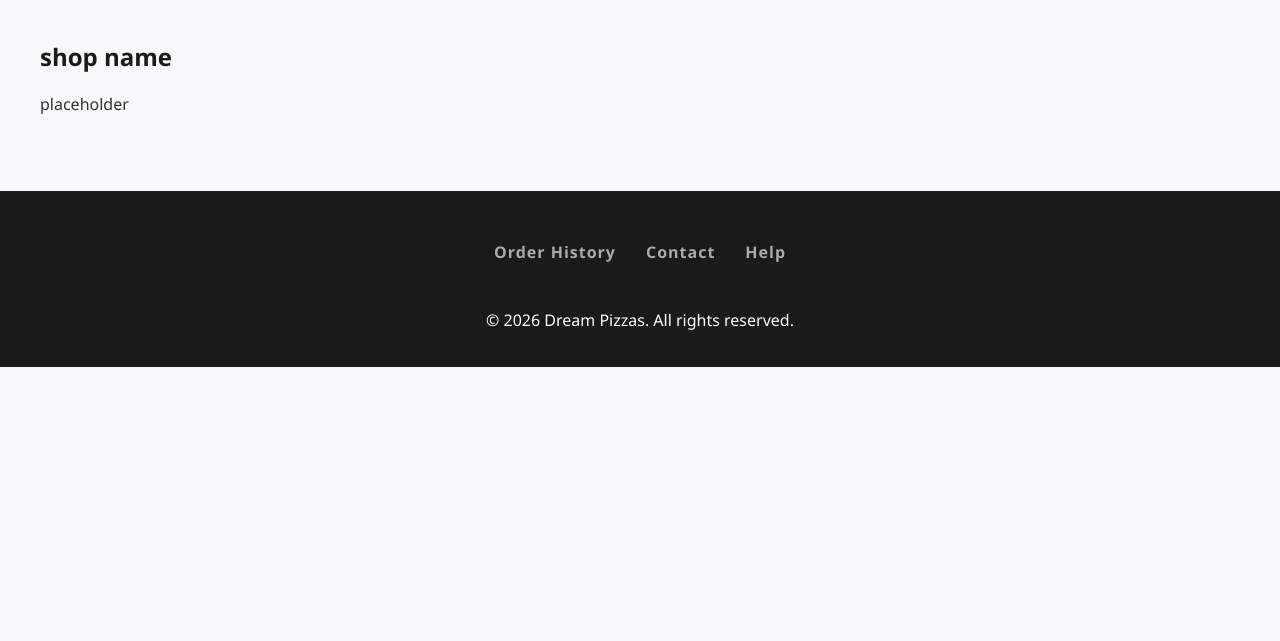
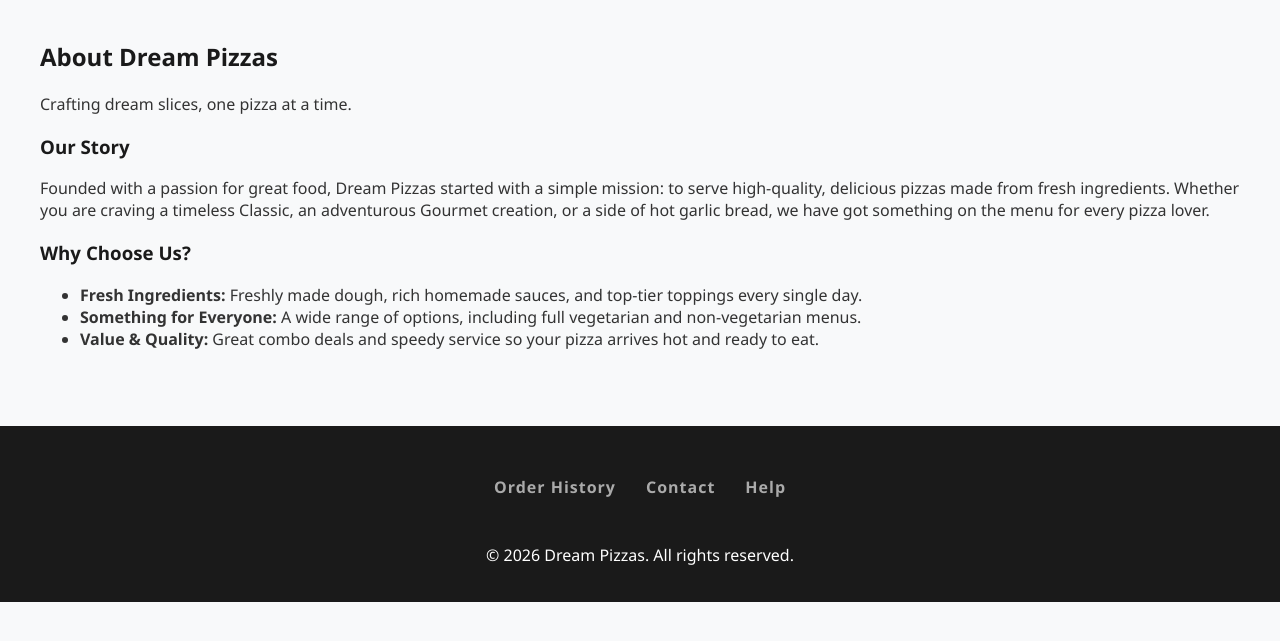
Before and after one commit to st25112-a11y/CSC-2-AS91897---AS91896, a Flask app: page /about in a window 1280 px wide. Shown: the part 62-703 px from the top of the page. Run offline with Flask 3, Linux system fonts and the light colour scheme.

Commit message:
Added text for about page

```diff
--- a/templates/about.html
+++ b/templates/about.html
@@ -3,8 +3,22 @@
 {% block title %}About - Dream Pizzas{% endblock %}
 
 {% block content %}
-    <body>
-        <h2>shop name</h2>
-        <p>placeholder</p>
-    </body>
+    <div class="about-container"><!-- This page is primarily made with AI -->
+        <h2>About Dream Pizzas</h2>
+        <p class="tagline">Crafting dream slices, one pizza at a time.</p>
+
+        <div class="about-section">
+            <h3>Our Story</h3>
+            <p>Founded with a passion for great food, Dream Pizzas started with a simple mission: to serve high-quality, delicious pizzas made from fresh ingredients. Whether you are craving a timeless Classic, an adventurous Gourmet creation, or a side of hot garlic bread, we have got something on the menu for every pizza lover.</p>
+        </div>
+
+        <div class="about-section">
+            <h3>Why Choose Us?</h3>
+            <ul>
+                <li><strong>Fresh Ingredients:</strong> Freshly made dough, rich homemade sauces, and top-tier toppings every single day.</li>
+                <li><strong>Something for Everyone:</strong> A wide range of options, including full vegetarian and non-vegetarian menus.</li>
+                <li><strong>Value & Quality:</strong> Great combo deals and speedy service so your pizza arrives hot and ready to eat.</li>
+            </ul>
+        </div>
+    </div>
 {% endblock %}
```
